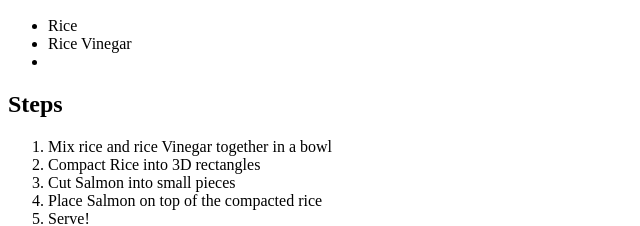
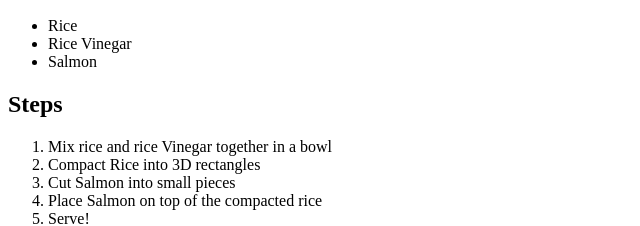
Before and after one commit to alexdnzs/odin-recipes, a plain HTML site: page recipes/sushi.html in a window 1280 px wide. Shown: the part 1158-1384 px from the top of the page, 0-640 px from the left. Drawn offline with Linux system fonts and the light colour scheme.

Commit message:
Adds omitted third ingredient

```diff
--- a/recipes/sushi.html
+++ b/recipes/sushi.html
@@ -12,7 +12,7 @@
     <ul>
         <li>Rice</li>
         <li>Rice Vinegar</li>
-        <li></li>
+        <li>Salmon</li>
     </ul>
 
     <h2>Steps</h2>
```
